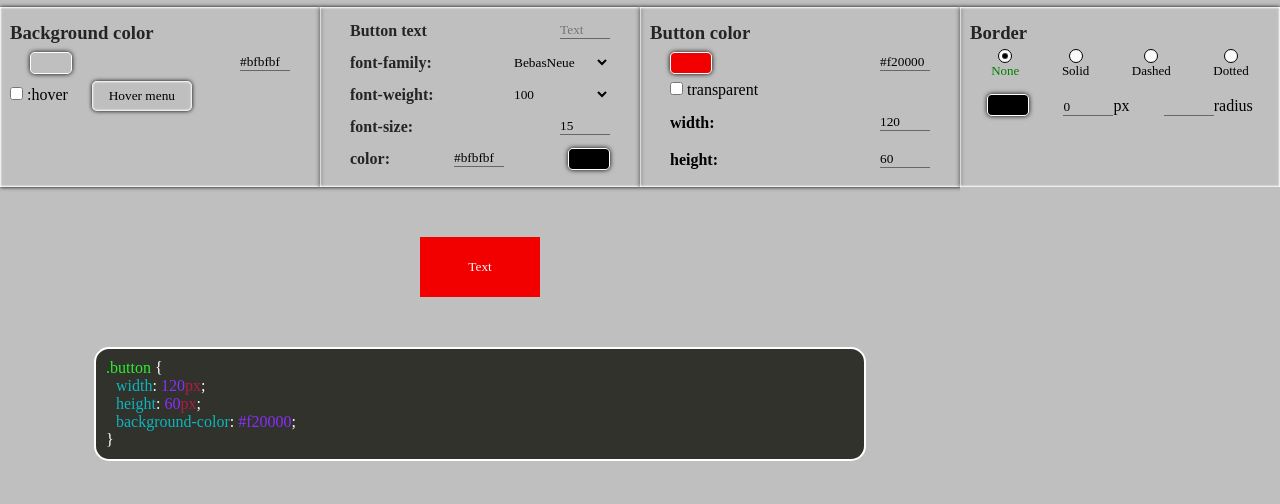
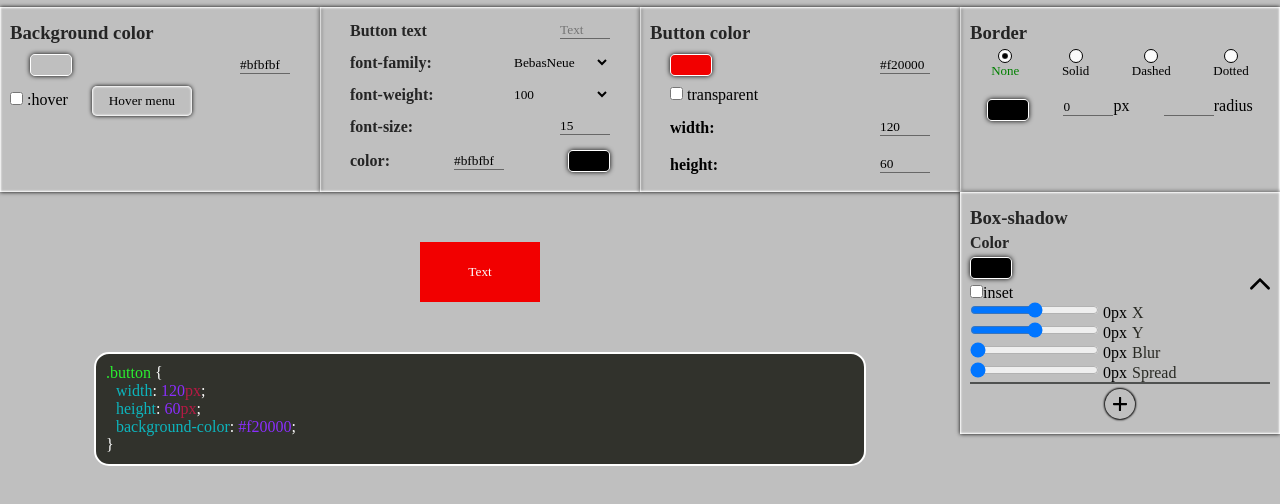
Before and after one commit to Ruper23/cssButtonGenerator, a website: page src/index.html in a window 1280 px wide. Shown: the part 108-612 px from the top of the page. Drawn offline with nearby package versions, Linux system fonts and the light colour scheme; files that its build step writes are made by us from their sources; files whose address does not match are found by name; a web font is replaced by a local one.

Commit message:
add box-shadow settings

```diff
--- a/gulp/version.json
+++ b/gulp/version.json
@@ -1,3 +1,3 @@
 {
-    "main": "20230720101930"
+    "main": "20230720105948"
 }
--- a/src/index.html
+++ b/src/index.html
@@ -221,9 +221,54 @@
             </div>
           </div>
           <div class="element__settings">
+            <div class="button__shadow section">
+              <h3 class="h3-title">Box-shadow</h3>
+              <div class="button__shadow-block" data-shadows='0'>
+                <h4 class="h4-title">Color</h4>
+                <div class="input__color">
+                  <input type="color" class="shadow__color" data-shadows="0">
+                </div>
+                <input type="checkbox" class="button__shadow-inset" data-shadows="0"><span>inset</span>
+                <button class="show-hide" data-hide="0"><svg width="74" height="42" viewBox="0 0 74 42" fill="none"
+                    xmlns="http://www.w3.org/2000/svg">
+                    <path
+                      d="M32 6C32 8.76142 34.2386 11 37 11C39.7614 11 42 8.76142 42 6L32 6ZM40.5355 1.46447C38.5829 -0.488155 35.4171 -0.488155 33.4645 1.46447L1.64466 33.2843C-0.307962 35.2369 -0.307962 38.4027 1.64466 40.3553C3.59728 42.308 6.76311 42.308 8.71573 40.3553L37 12.0711L65.2843 40.3553C67.2369 42.308 70.4027 42.308 72.3553 40.3553C74.308 38.4027 74.308 35.2369 72.3553 33.2843L40.5355 1.46447ZM42 6L42 5L32 5L32 6L42 6Z"
+                      fill="black" />
+                  </svg>
+                </button>
+                <div>
+                  <input type="range" class="button__shadow-x range" min="-50" max="50" value="0" data-shadows="0">
+                  <span class="shadow__x-txt">0px</span>
 
+                </div>
+                <div>
+                  <input type="range" class="button__shadow-y range" min="-50" max="50" value="0" data-shadows="0">
+                  <span class="shadow__y-txt">0px</span>
+                </div>
+                <div>
+                  <input type="range" class="button__shadow-blur range" min="0" max="100" value="0" data-shadows="0">
+                  <span class="shadow__blur-txt">0px</span>
+                </div>
+                <div>
+                  <input type="range" class="button__shadow-spread range" min="0" max="20" value="0" data-shadows="0">
+                  <span class="shadow__spread-txt">0px</span>
+                </div>
+              </div>
+              <button class="add__shadow"><svg width="85" height="85" viewBox="0 0 85 85" fill="none"
+                  xmlns="http://www.w3.org/2000/svg">
+                  <path d="M5 43H80" stroke="black" stroke-width="13" stroke-linecap="round" />
+                  <path d="M43 5L42.2066 79.9958" stroke="black" stroke-width="13" stroke-linecap="round" />
+                </svg>
+              </button>
+
+            </div>
             <div class="hover-section section">
-              <button class="hover-close">+</button>
+              <button class="hover-close"><svg width="85" height="85" viewBox="0 0 85 85" fill="none"
+                  xmlns="http://www.w3.org/2000/svg">
+                  <path d="M5 43H80" stroke="black" stroke-width="10" stroke-linecap="round" />
+                  <path d="M43 5L42.2066 79.9958" stroke="black" stroke-width="10" stroke-linecap="round" />
+                </svg>
+              </button>
               <button class="hover-reset">reset</button>
               <h2>Hover</h2>
               <div class="hover__transition hover-df">
@@ -250,13 +295,13 @@
               <div class="hover__color hover-df">
                 <h4 class="h4-title">color:</h4>
                 <div class="input__color">
-                  <input type="color" class="hover__bgcolor-input" value="">
+                  <input type="color" class="hover__bgcolor-input">
                 </div>
               </div>
               <div class="hover__textcolor hover-df">
                 <h4 class="h4-title">text-color:</h4>
                 <div class="input__color">
-                  <input type="color" class="hover__textcolor-input" value="">
+                  <input type="color" class="hover__textcolor-input">
                 </div>
               </div>
               <div class="hover__fontsize hover-df">
--- a/src/scss/hover.scss
+++ b/src/scss/hover.scss
@@ -53,12 +53,14 @@
 	border-radius: 50%;
 	border: 1px solid #000;
 	background: #bfbfbf;
-	font-size: 24px;
-	line-height: 10px;
 	display: flex;
 	align-items: center;
 	justify-content: center;
 	box-shadow: 0 0 4px 0px #000, 0 0 2px 1px #fff inset;
+}
+.hover-close svg {
+	width: 14px;
+	height: 14px;
 }
 .hover__menu {
 	width: 100px;
--- /dev/null
+++ b/src/scss/shadow.scss
@@ -0,0 +1,92 @@
+
+.button__shadow {
+	display: flex;
+	flex-direction: column;
+	width: auto;
+}
+.button__shadow-block {
+	border-bottom: 2px solid #4f5150;
+	position: relative;
+	transition: all 0.3s ease;
+}
+.button__shadow-block.hide {
+	height: 55px;
+	overflow: hidden;
+	transition: all 0.3s ease;
+}
+.add__shadow {
+	width: 30px;
+	height: 30px;
+	border-radius: 50%;
+	margin: 5px auto;
+  display: flex;
+  align-items: center;
+  justify-content: center;
+  box-shadow: 0 0 2px 1px #000000;
+}
+.add__shadow svg {
+  width: 14px;
+  height: 14px;
+}
+.add__shadow:hover {
+	background-color: #2bee30;
+	box-shadow: 0 0 2px 1px #fff;
+}
+.add__shadow:active {
+	background-color: #4f9af7;
+	box-shadow: 0 0 2px 1px #80f479, 0 0 2px 1px #e9fde8 inset;
+	text-shadow: 0 0 3px #fff;
+}
+/*.range{
+	width: 80%;
+}*/
+.input__color {
+	display: flex;
+	margin: 5px 0;
+}
+.show-hide {
+	position: absolute;
+	right: 0;
+	top: 40px;
+	width: 20px;
+	height: 20px;
+	background-color: transparent;
+	transition: all 0.3s ease;
+	display: flex;
+	justify-content: center;
+	align-items: center;
+}
+
+.show-hide.hide {
+	transform: rotate(180deg);
+}
+.shadow__x-txt,
+.shadow__y-txt,
+.shadow__blur-txt,
+.shadow__spread-txt {
+	position: relative;
+}
+.shadow__x-txt:before,
+.shadow__y-txt:before,
+.shadow__blur-txt:before,
+.shadow__spread-txt:before {
+	position: absolute;
+	width: 20px;
+	height: 20px;
+	top: 0;
+	right: -25px;
+	font-size: 16px;
+	color: #282923;
+}
+.shadow__x-txt:before {
+	content: "X";
+}
+.shadow__y-txt:before {
+	content: "Y";
+}
+.shadow__blur-txt:before {
+	content: "Blur";
+}
+.shadow__spread-txt:before {
+	content: "Spread";
+}
--- a/src/scss/style.scss
+++ b/src/scss/style.scss
@@ -181,8 +181,15 @@ input[type="color"]{
 	padding-left: 10px;
 }
 /* ########################################################## */
+/* Header */
 @import 'header.scss';
+/* Basic */
 @import 'basic.scss';
+/* border */
 @import 'border.scss';
+/* hover */
 @import 'hover.scss';
+/* Code Button */
 @import 'codeBtn.scss';
+/* shadow */
+@import 'shadow.scss';
```
Also changed, not shown: dist/css/style.css, dist/css/style.min.css, dist/index.html, src/svgicons/Arrow.svg (added), src/svgicons/plus.svg (added).
